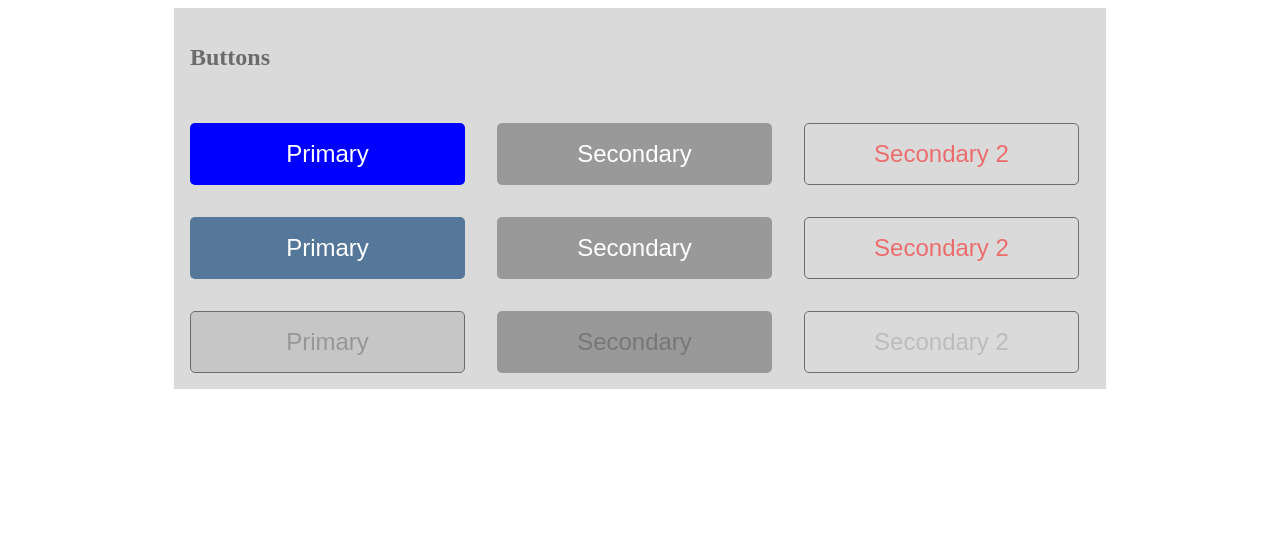
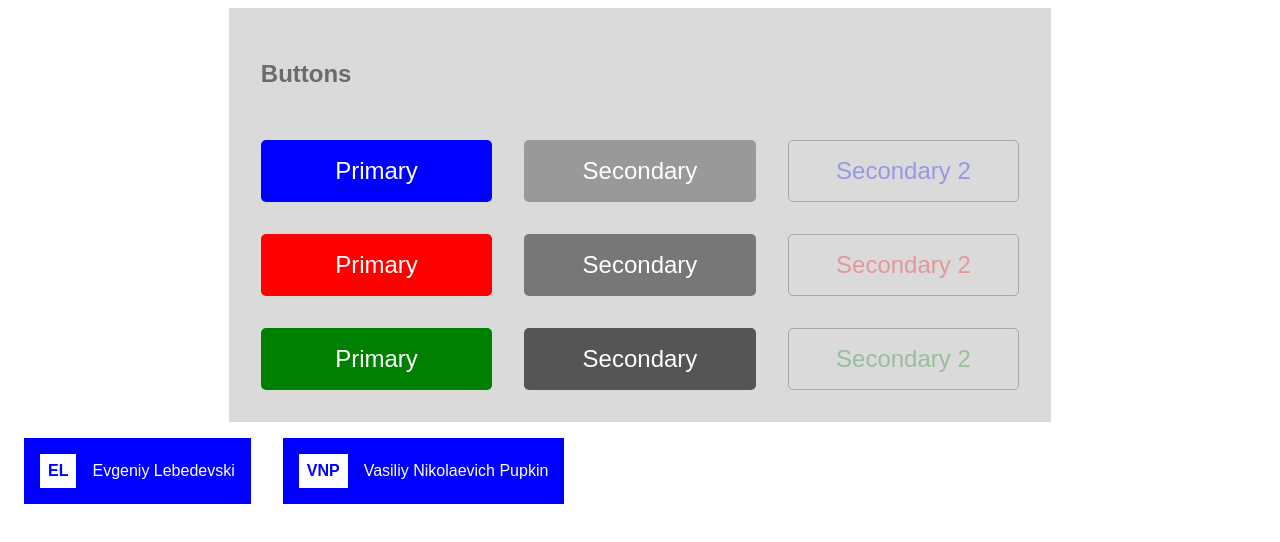
Before and after one commit to Lightzone1981/Blog-react, a React (Create React App) app in the folder lightzone-react/: page / in a window 1280 px wide. Shown: the top 542 px of the page. Built offline with nearby package versions, Linux system fonts and the light colour scheme.

Commit message:
feat: add user avatar homework

```diff
--- a/lightzone-react/src/App.tsx
+++ b/lightzone-react/src/App.tsx
@@ -1,11 +1,18 @@
 import React from 'react';
 import { Buttons } from './components'
+import { UserAvatar } from './components/UserAvatar';
 
-const App = (props:any) => {
+const App = () => {
   return (
+    <>
     <div className="buttons-container">
      <Buttons/>
     </div>
+
+    <UserAvatar username='Evgeniy_Lebedevski'/>
+    <UserAvatar username='Vasiliy_Nikolaevich_Pupkin'/>
+
+    </>
   )
 }
 
--- a/lightzone-react/src/components/Buttons/Button.tsx
+++ b/lightzone-react/src/components/Buttons/Button.tsx
@@ -1,18 +1,34 @@
+import { transform } from '@babel/core';
 import './Buttons.css'
 
+interface IButton{
+    content: string,
+    bgcolor: string,
+    color: string,
+    gridAreaName: string,
+    isActive: boolean,
+    callback: Function,
+}
 
-const Button = (props: any) => {
+
+const Button = ({content, bgcolor, color, gridAreaName, isActive, callback}: IButton) => {
     return (
         <button
             className='button'
             type='button'
-            disabled={props.disabled}
-            onClick={props.callback}
+            disabled={!isActive}
+            onClick={() => callback()}
+            title={isActive ? '' : `I'm disabled :(`}
             style={{
-                backgroundColor: props.bgcolor,
-                color: props.color
+                backgroundColor: bgcolor,
+                color: color,
+                gridArea: gridAreaName,
+                opacity: isActive ? 1 : 0.3,
+                border: isActive ? 'none' : '1px solid #333',
+                cursor: isActive ? 'pointer' : 'default',
+                transform: isActive ? '' : 'scale(1)',
             }}>
-            {props.content}
+            {content}
       </button>
     )
   }
--- a/lightzone-react/src/components/Buttons/Buttons.css
+++ b/lightzone-react/src/components/Buttons/Buttons.css
@@ -1,18 +1,28 @@
 .buttons-wrapper{
     background-color: #dadada;
-    display: flex;
-    flex-wrap: wrap;
+    display: grid;
+    grid-template-columns: repeat(3, 1fr);
     gap:2rem;
-    width: 900px;
+    grid-template-areas:
+    'b1 b1 b1'
+    'b2 b3 b4'
+    'b5 b6 b7'
+    'b8 b9 b10'
+    ;
     margin: 0 auto;
-    padding: 1rem;
+    width: 60%;
+    min-width: 500px;
+    padding: 2rem;
 }
+
 .title{
+    font-family: Arial, Helvetica, sans-serif;
+    grid-area: b1;
     width: 100%;
     color:#6b6b6b;
 }
+
 .button{
-    width: 275px;
     padding: 1rem;
     font-size: 1.5rem;
     border:none;
@@ -25,8 +35,3 @@
     transition: 0.3s;
     cursor: pointer;
 }
-
-.button[disabled] {
-    opacity: 0.5;
-    border: 1px solid #000;
-}
--- a/lightzone-react/src/components/Buttons/Buttons.tsx
+++ b/lightzone-react/src/components/Buttons/Buttons.tsx
@@ -5,17 +5,17 @@ const Buttons = () => {
     return (
       <div className="buttons-wrapper">
             <h2 className='title'>Buttons</h2>
-            <Button content = 'Primary' bgcolor='blue' color = '#fff' disabled={false} callback = {() => console.log('I\'m Primary')}/>
-            <Button content = 'Secondary' bgcolor='#999' color = '#fff' disabled={false} callback = {() => console.log('I\'m Secondary')}/>
-            <Button content='Secondary 2' bgcolor='transparent' color='red' disabled={true} callback = {() => console.log('I\'m Secondary 2')}/>
+            <Button content = 'Primary' bgcolor='blue' color = '#fff' isActive={true} gridAreaName = 'b2' callback = {() => console.log('I\'m Primary blue')}/>
+            <Button content = 'Secondary' bgcolor='#999' color = '#fff' isActive={true} gridAreaName = 'b3' callback = {() => console.log('I\'m Secondary-1')}/>
+            <Button content='Secondary 2' bgcolor='transparent' color='blue' isActive={false} gridAreaName = 'b4'callback = {() => console.log('I\'m Secondary 2')}/>
 
-            <Button content='Primary' bgcolor='#557799' color='#fff' disabled={false} callback={() => console.log('I\'m Primary')} />
-            <Button content = 'Secondary' bgcolor='#999' color = '#fff' disabled={false} callback = {() => console.log('I\'m Secondary')}/>
-            <Button content='Secondary 2' bgcolor='transparent' color='red' disabled={true} callback = {() => console.log('I\'m Secondary 2')}/>
+            <Button content='Primary' bgcolor='red' color='#fff' isActive={true} gridAreaName = 'b5' callback={() => console.log('I\'m Primary red')} />
+            <Button content = 'Secondary' bgcolor='#777' color = '#fff' isActive={true} gridAreaName = 'b6' callback = {() => console.log('I\'m Secondary-2')}/>
+            <Button content='Secondary 2' bgcolor='transparent' color='red' isActive={false} gridAreaName = 'b7' callback = {() => console.log('I\'m Secondary 2')}/>
 
-            <Button content='Primary' bgcolor='#9999' color='#555' disabled={true} callback={() => console.log('I\'m Primary')} />
-            <Button content = 'Secondary' bgcolor='#999' color = '#777' disabled={false} callback = {() => console.log('I\'m Secondary')}/>
-            <Button content='Secondary 2' bgcolor='transparent' color='333' disabled={true} callback = {() => console.log('I\'m Secondary 2')}/>
+            <Button content='Primary' bgcolor='green' color='#fff' isActive={true} gridAreaName = 'b8' callback={() => console.log('I\'m Primary green')} />
+            <Button content = 'Secondary' bgcolor='#555' color = '#fff' isActive={true} gridAreaName = 'b9' callback = {() => console.log('I\'m Secondary-3')}/>
+            <Button content='Secondary 2' bgcolor='transparent' color='green' isActive={false} gridAreaName = 'b10'callback = {() => console.log('I\'m Secondary 2')}/>
       </div>
     )
   }
--- a/lightzone-react/src/components/UserAvatar/UserAvatar.css
+++ b/lightzone-react/src/components/UserAvatar/UserAvatar.css
@@ -0,0 +1,11 @@
+.user-avatar{
+    display: inline-flex;
+    padding: 1rem;
+    gap:1rem;
+    align-items: center;
+    margin:1rem;
+}
+.user-avatar__short-name{
+    background-color: #fff;
+    padding: 0.5rem;
+}
--- a/lightzone-react/src/components/UserAvatar/UserAvatar.tsx
+++ b/lightzone-react/src/components/UserAvatar/UserAvatar.tsx
@@ -1,9 +1,25 @@
 import './UserAvatar.css'
 
-const UserAvatar = (props: string) => {
+interface IProps{
+    username:string
+}
+
+const UserAvatar = ({ username }: IProps) => {
     return (
-        <div className="user-avatar">
-            {props.username}
+        <div className="user-avatar"
+        style={{
+            backgroundColor: 'blue',
+            color: '#fff',
+            fontFamily: 'Arial'
+        }}>
+            <div className="user-avatar__short-name"
+            style={{
+                color: 'blue',
+                fontWeight: 'bold',
+            }}>
+                {username.split('_').reduce((res,el)=>res+el[0].toUpperCase(),'')}
+            </div>
+            {username.replaceAll('_',' ')}
         </div>
     )
   }
--- /dev/null
+++ b/lightzone-react/src/components/UserAvatar/index.ts
@@ -0,0 +1 @@
+export { default as UserAvatar} from './UserAvatar';
--- a/lightzone-react/src/index.tsx
+++ b/lightzone-react/src/index.tsx
@@ -7,6 +7,6 @@ const root = ReactDOM.createRoot(
 );
 root.render(
   <React.StrictMode>
-    <App button-text = 'button-1' />
+    <App/>
   </React.StrictMode>
 );
```
